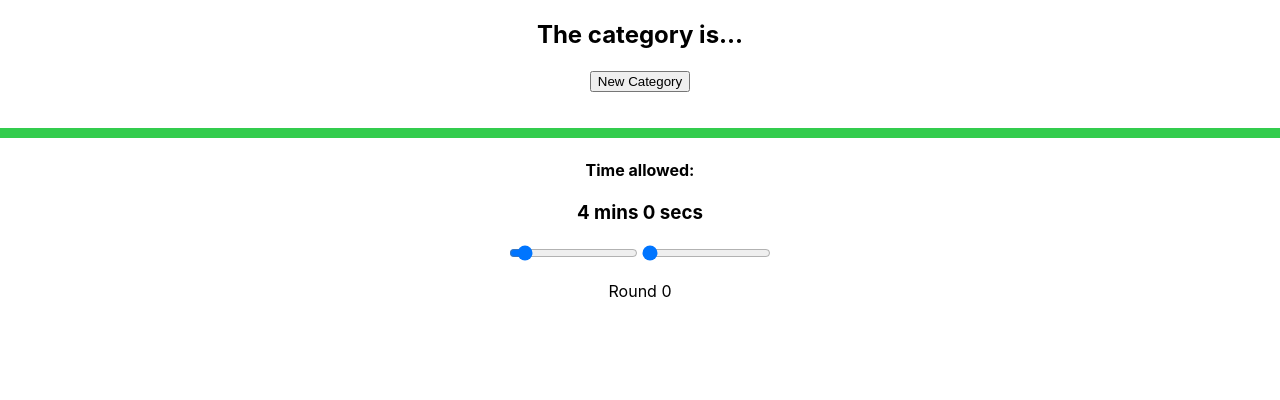
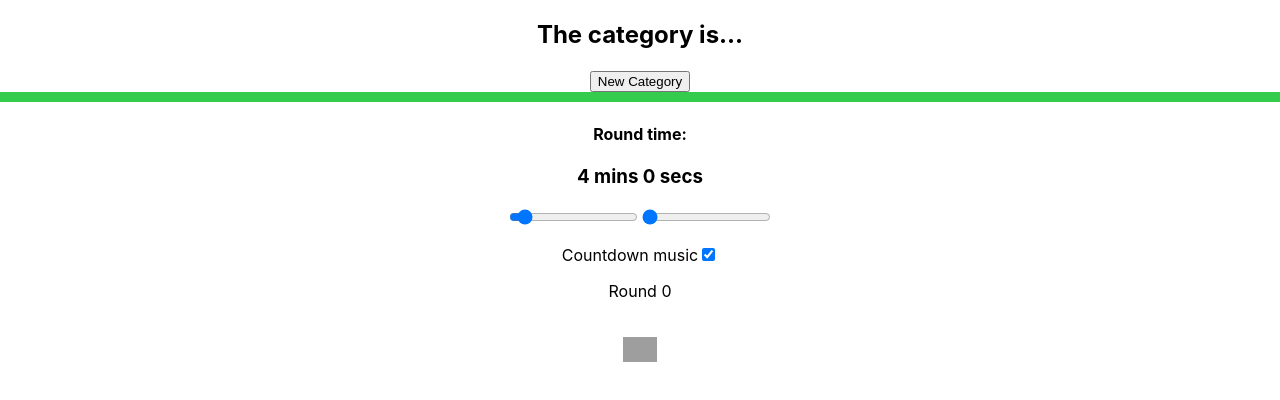
Before and after one commit to JoeParker/categoriser, a React (Create React App) app: page / in a window 1280 px wide. Shown: the top 400 px of the page. Built offline with nearby package versions, Linux system fonts and the light colour scheme; grey boxes are pictures that could not be loaded.

Commit message:
Countdownaudio toggle option

```diff
--- a/src/components/App.js
+++ b/src/components/App.js
@@ -23,6 +23,15 @@ function App() {
       */}
       <h2>The category is...</h2>
       <Category />
+      <a
+        href="https://pixabay.com/"
+        target="_blank">
+        <img
+          src="https://pixabay.com/static/img/logo.png"
+          alt="Pixabay"
+          height="25px"
+        />
+      </a>
     </div>
   );
 }
--- a/src/components/Category.js
+++ b/src/components/Category.js
@@ -30,9 +30,13 @@ class Category extends React.Component {
             <div>
                 <h1>{this.state.currentCategory}</h1>
                 <button onClick={this.newCategory}>New Category</button>
-                <ImageLoader image={this.state.currentCategory} />
-                <TimerSettings startCount={this.state.startCount} />
+                <TimerSettings
+                    startCount={this.state.startCount}
+                />
                 <p>Round {this.state.startCount}</p>
+                <ImageLoader
+                    image={this.state.currentCategory}
+                />
             </div>
         )
     }
--- a/src/components/ImageLoader.js
+++ b/src/components/ImageLoader.js
@@ -31,7 +31,6 @@ class ImageLoader extends React.Component {
         return(
             <div>
                 <img src={this.state.imageUrl} alt={this.props.image} />
-                <p>{this.state.imageUrl}</p>
             </div>
         )
     }
--- a/src/components/Timer.js
+++ b/src/components/Timer.js
@@ -38,16 +38,20 @@ class Timer extends React.Component {
       this.setState({begin: this.props.begin})
       this.pauseTimer()
       this.resetTimer()
+      this.countdownAudio.currentTime = 0
       this.sleep(1).then(() => { // Ensures reset happens before resume
         this.startTimer()
       })
+    }
+    if((this.props.audio !== prevProps.audio)) {
+      this.props.audio ? this.countdownAudio.play() : this.countdownAudio.pause()
     }
   }
 
   startTimer() {
     this.setState({isOn: true, time: this.state.time, start: Date.now() - this.state.time})
     this.timer = setInterval(() => this.setState({time: Date.now() - this.state.start}), 1);
-    this.countdownAudio.play()
+    if (this.props.audio) this.countdownAudio.play()
   }
 
   pauseTimer() {
@@ -99,13 +103,11 @@ class Timer extends React.Component {
 
     return(
       <div>
-        <div style={progressBarStyle}>
-        </div>
+        <div style={progressBarStyle}></div>
         {this.state.time !== 0 && this.getTimeRemaining() > 0 && <h3>Time Remaining: {ms(this.getTimeRemaining())}</h3>}
         {this.getTimeRemaining() <= 0 && <h2>Time's Up!</h2>}
         {this.getTimeRemaining() > 0 && Resume}
         {this.getTimeRemaining() > 0 && Pause}
-    {/*<button onClick={() => new Audio(audioFile).play()}>Test Audio</button>*/}
       </div>
     )
   }
--- a/src/components/TimerSettings.js
+++ b/src/components/TimerSettings.js
@@ -7,13 +7,15 @@ class TimerSettings extends React.Component {
         super(props)
         this.state = {
             mins: "4",
-            secs: "0"
+            secs: "0",
+            audio: true
         }
 
     }
 
     updateMins = this.updateMins.bind(this)
     updateSecs = this.updateSecs.bind(this)
+    toggleAudio = this.toggleAudio.bind(this)
 
     updateMins(event) {
         this.setState({mins: event.target.value})
@@ -23,14 +25,41 @@ class TimerSettings extends React.Component {
         this.setState({secs: event.target.value})
     }
 
+    toggleAudio(event) {
+        this.setState({audio: event.target.checked})
+    }
+
     render() {
         return(
             <div>
-                <Timer startCount={this.props.startCount} begin={(this.state.mins*60*1000)+(this.state.secs*1000)} />
-                <h4>Time allowed:</h4>
+                <Timer
+                    startCount={this.props.startCount}
+                    begin={(this.state.mins * 60 * 1000) + (this.state.secs * 1000)}
+                    audio={this.state.audio}
+                />
+                <h4>Round time:</h4>
                 <h3>{this.state.mins} mins {this.state.secs} secs</h3>
-                <input type="range" defaultValue={this.state.mins} min="0" max="59" onChange={this.updateMins} />
-                <input type="range" defaultValue={this.state.secs} min="0" max="59" onChange={this.updateSecs} />
+                <input
+                    type="range"
+                    defaultValue={this.state.mins}
+                    min="0"
+                    max="59"
+                    onChange={this.updateMins}
+                />
+                <input
+                    type="range"
+                    defaultValue={this.state.secs}
+                    min="0"
+                    max="59"
+                    onChange={this.updateSecs}
+                />
+                <p>Countdown music
+                    <input
+                        type="checkbox"
+                        checked={this.state.audio}
+                        onChange={this.toggleAudio}
+                    />
+                </p>
             </div>
         )
     }
```
